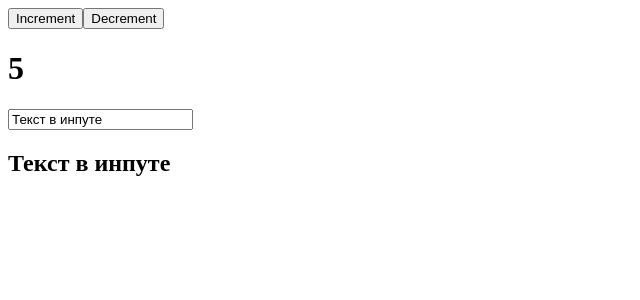
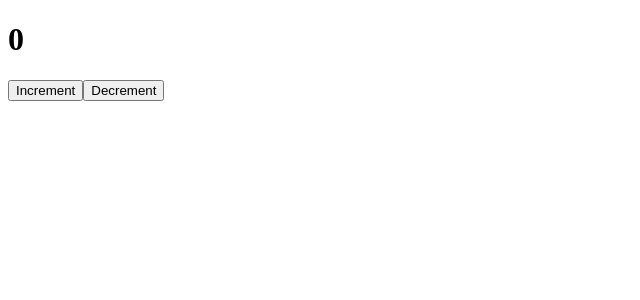
Before and after one commit to alexdolg1967/react-fund, a React (Create React App) app: page / in a window 1280 px wide. Shown: the top 300 px of the page, without its empty margins (0-640 px from the left). Built offline with nearby package versions, Linux system fonts and the light colour scheme; the HTML template or start-up script is replaced by a standard one.

Commit message:
start create componets

```diff
--- a/src/App.js
+++ b/src/App.js
@@ -1,25 +1,11 @@
-import React, { useState } from "react";
+import React from "react";
+import { Counter } from "./components/Counter";
 
 function App() {
-    const [likes, setLikes] = useState(5);
-    const [value, setValue] = useState("Текст в инпуте");
-    function increment() {
-        setLikes(likes + 1);
-    }
-    function decrement() {
-        setLikes(likes - 1);
-    }
+
     return (
         <div className="App">
-            <button onClick={increment}>Increment</button>
-            <button onClick={decrement}>Decrement</button>
-            <h1>{likes}</h1>
-            <input
-                type="text"
-                value={value}
-                onChange={(event) => setValue(event.target.value)}
-            />
-            <h2>{value}</h2>
+			<Counter />
         </div>
     );
 }
--- /dev/null
+++ b/src/components/Counter.jsx
@@ -0,0 +1,18 @@
+import React, { useState } from 'react'
+
+export const Counter = () => {
+	const [count, setCount] = useState(0)
+	function increment() {
+        setCount(count + 1);
+    }
+    function decrement() {
+        setCount(count - 1);
+    }
+	return (
+		<div>
+			<h1>{count}</h1>
+			<button onClick={increment}>Increment</button>
+            <button onClick={decrement}>Decrement</button>
+		</div>
+	)
+}
```
